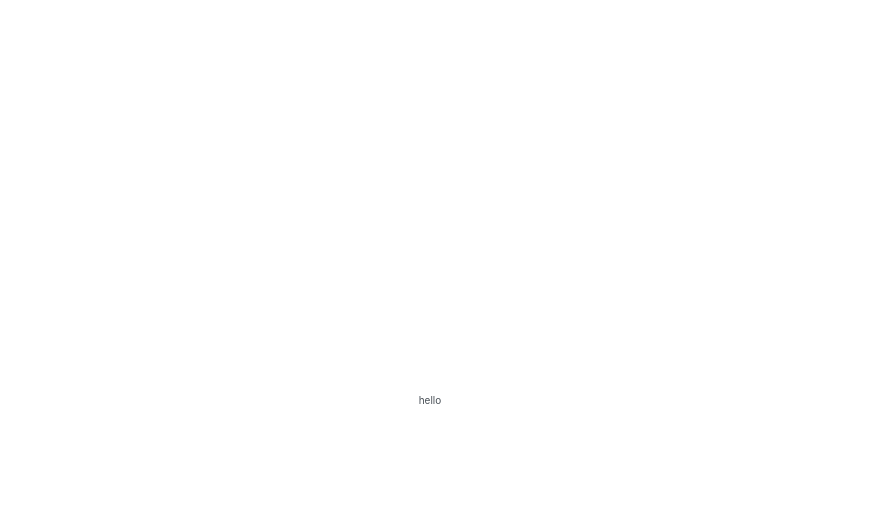
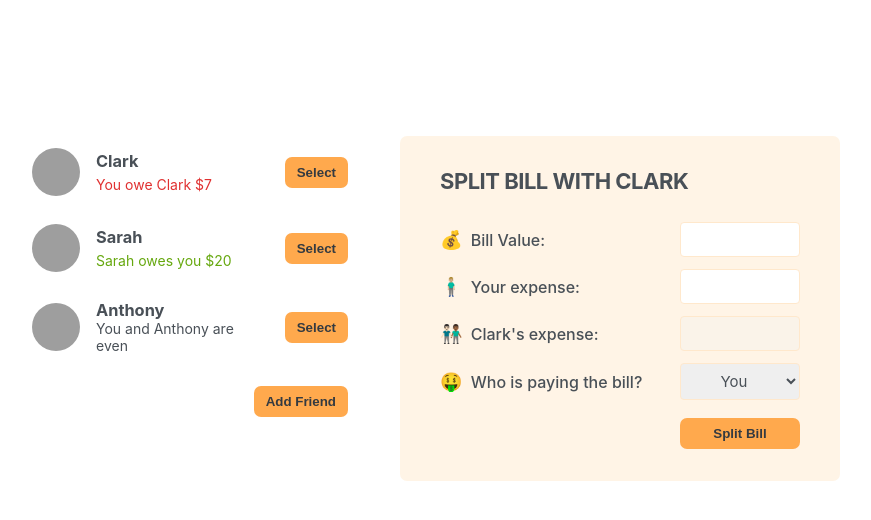
Before and after one commit to mike242424/eat-n-split, a React (Create React App) app: page / in a window 1280 px wide. Shown: the top 520 px of the page, without its empty margins (210-1081 px from the left). Built offline with nearby package versions, Linux system fonts and the light colour scheme; grey boxes are pictures that could not be loaded.

Commit message:
static components added

```diff
--- a/src/App.js
+++ b/src/App.js
@@ -1,3 +1,6 @@
+import FriendsList from './components/FriendsList';
+import SplitForm from './components/SplitForm';
+
 const initialFriends = [
   {
     id: 118836,
@@ -20,5 +23,12 @@ const initialFriends = [
 ];
 
 export default function App() {
-  return <div className="App">hello</div>;
+  return (
+    <div className="app">
+      <div className="sidebar">
+        <FriendsList friends={initialFriends} />
+      </div>
+      <SplitForm />
+    </div>
+  );
 }
--- /dev/null
+++ b/src/components/AddFriendForm.jsx
@@ -0,0 +1,15 @@
+import Button from './Button';
+
+export default function AddFriendFrom() {
+  return (
+    <form className="form-add-friend">
+      <label>👨🏻‍🤝‍👨🏾 Friend Name</label>
+      <input type="text" />
+
+      <label>🏙️ Image URL</label>
+      <input type="text" />
+
+      <Button>Add</Button>
+    </form>
+  );
+}
--- /dev/null
+++ b/src/components/Button.jsx
@@ -0,0 +1,7 @@
+export default function Button({ children, onClick }) {
+  return (
+    <button onClick={onClick} className="button">
+      {children}
+    </button>
+  );
+}
--- /dev/null
+++ b/src/components/Friend.jsx
@@ -0,0 +1,24 @@
+import Button from './Button';
+
+export default function Friend({ friend }) {
+  return (
+    <li>
+      <img src={friend.image} alt={friend.name} />
+      <h3>{friend.name}</h3>
+
+      {friend.balance === 0 ? (
+        <p>You and {friend.name} are even</p>
+      ) : friend.balance < 0 ? (
+        <p className="red">
+          You owe {friend.name} ${Math.abs(friend.balance)}
+        </p>
+      ) : (
+        <p className="green">
+          {friend.name} owes you ${friend.balance}
+        </p>
+      )}
+
+      <Button>Select</Button>
+    </li>
+  );
+}
--- /dev/null
+++ b/src/components/FriendsList.jsx
@@ -0,0 +1,25 @@
+import { useState } from 'react';
+import AddFriendFrom from './AddFriendForm';
+import Friend from './Friend';
+import Button from './Button';
+
+export default function FriendsList({ friends }) {
+  const [isFriendOpen, setIsFriendOpen] = useState(false);
+  return (
+    <>
+      <ul>
+        {friends.map((friend) => (
+          <Friend friend={friend} key={friend.id} />
+        ))}
+      </ul>
+      {isFriendOpen ? <AddFriendFrom /> : null}
+
+      <Button
+        onClick={() => setIsFriendOpen((prevFriendOpen) => !prevFriendOpen)}
+        className="button"
+      >
+        {isFriendOpen ? 'Close' : 'Add Friend'}
+      </Button>
+    </>
+  );
+}
--- /dev/null
+++ b/src/components/SplitForm.jsx
@@ -0,0 +1,26 @@
+import Button from './Button';
+
+export default function SplitForm() {
+  return (
+    <form className="form-split-bill">
+      <h2>Split Bill with Clark</h2>
+
+      <label>💰 Bill Value:</label>
+      <input type="text" />
+
+      <label>🧍🏼‍♂️ Your expense:</label>
+      <input type="text" />
+
+      <label>👨🏻‍🤝‍👨🏾 Clark's expense:</label>
+      <input type="text" disabled />
+
+      <label>🤑 Who is paying the bill?</label>
+      <select>
+        <option value="You">You</option>
+        <option value="Clark">Clark</option>
+      </select>
+
+      <Button>Split Bill</Button>
+    </form>
+  );
+}
```
